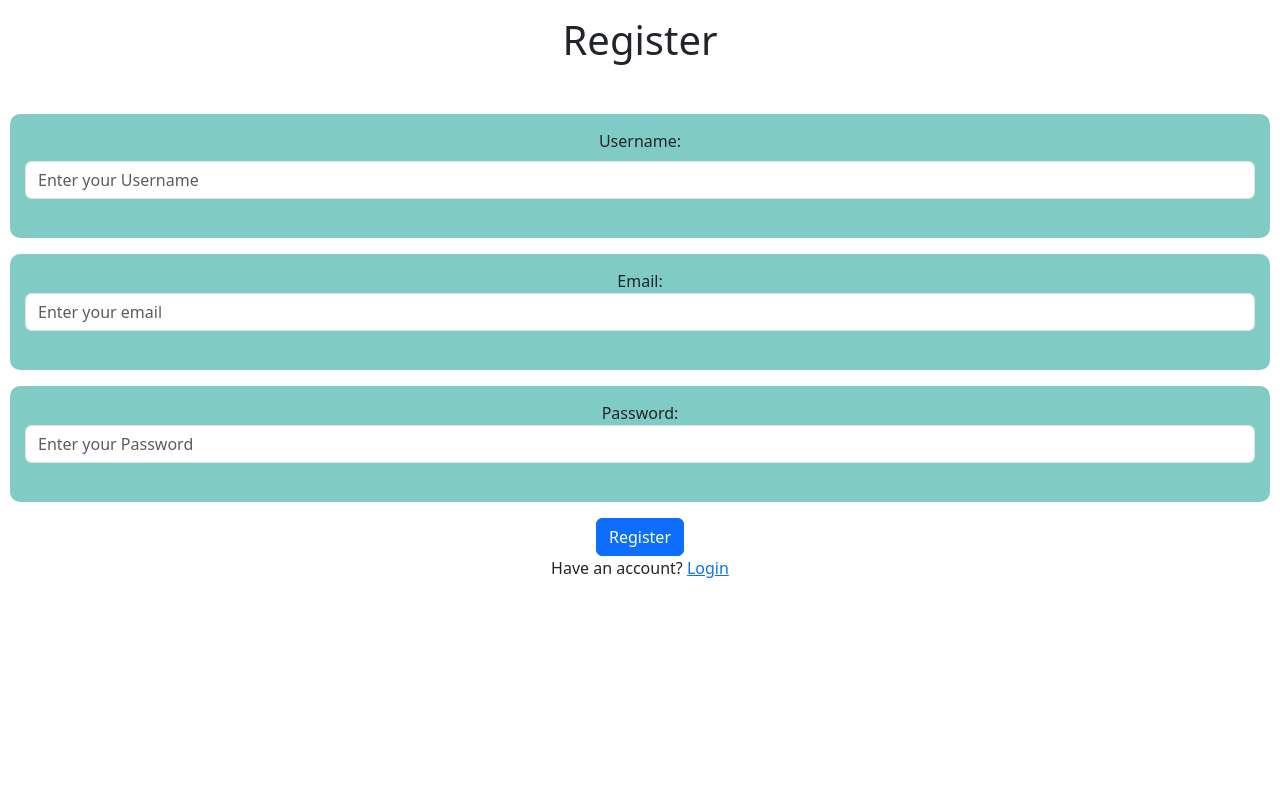
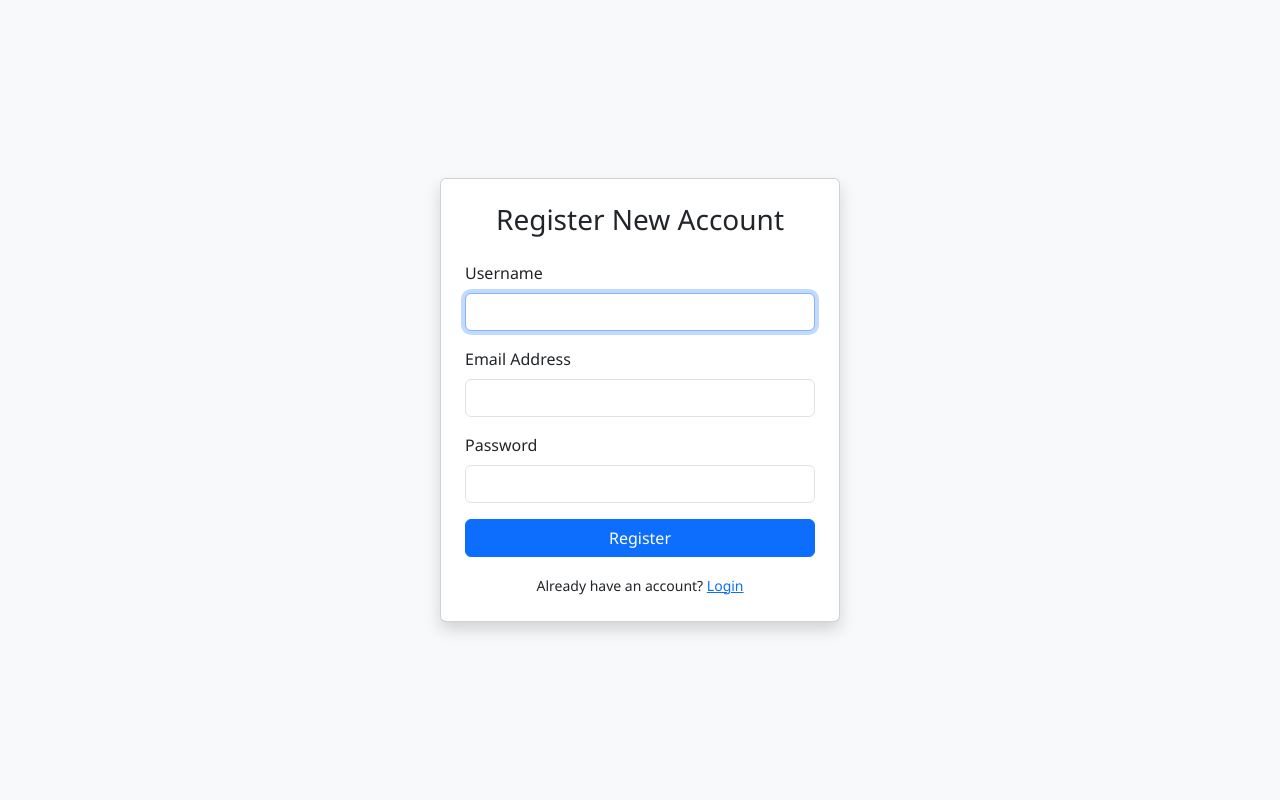
Before and after one commit to Shaurya200911/TaskManager, a Flask app: page /register in a window 1280 px wide. Run offline with Flask 3, Linux system fonts and the light colour scheme.

Commit message:
Task Manager Register Page[Design] update

```diff
--- a/app.py
+++ b/app.py
@@ -1,4 +1,4 @@
-from flask import Flask, request, jsonify, redirect, url_for, render_template, session, send_from_directory
+from flask import Flask, request, jsonify, redirect, flash, url_for, render_template, session, send_from_directory
 from flask_sqlalchemy import SQLAlchemy
 from flask_mail import Mail, Message
 from datetime import datetime
@@ -34,17 +34,30 @@ class Task(db.Model):
     recurring = db.Column(db.Boolean, default=False)
     user_id = db.Column(db.Integer, db.ForeignKey('user.id'), nullable=False)
 
+
 @app.route('/register', methods=['GET', 'POST'])
 def register():
     if request.method == 'POST':
-        name = request.form.get('username')
-        email = request.form.get('email')
-        password = request.form.get('password')
-        user = User(name=name, email=email, password=password)
-        db.session.add(user)
+        name = request.form['username']
+        email = request.form['email']
+        password = request.form['password']
+
+        # Check if email already exists
+        existing_user = User.query.filter_by(email=email).first()
+        if existing_user:
+            flash('Email already registered. Please login.', 'warning')
+            return redirect('/register')
+
+        # Create new user
+        new_user = User(name=name, email=email, password=password)
+        db.session.add(new_user)
         db.session.commit()
-        return redirect(url_for('login'))
+
+        flash('Registration successful! Please login.', 'success')
+        return redirect('/login')
+
     return render_template('register.html')
+
 
 @app.route('/login', methods=['GET', 'POST'])
 def login():
--- a/templates/register.html
+++ b/templates/register.html
@@ -1,38 +1,54 @@
-{% extends 'base.html' %}
+<!DOCTYPE html>
+<html lang="en">
+<head>
+  <meta charset="UTF-8">
+  <meta name="viewport" content="width=device-width, initial-scale=1">
+  <title>Register - Task Manager</title>
+  <link href="https://cdn.jsdelivr.net/npm/bootstrap@5.3.5/dist/css/bootstrap.min.css" rel="stylesheet">
+  <link rel="stylesheet" href="styles.css">
+</head>
+<body class="bg-light">
 
-{% block head %}
-<title>Register</title>
-{% endblock head %}
+  {% with messages = get_flashed_messages(with_categories=true) %}
+  {% if messages %}
+    {% for category, message in messages %}
+      <div class="alert alert-{{ category }} alert-dismissible fade show" role="alert">
+        {{ message }}
+        <button type="button" class="btn-close" data-bs-dismiss="alert" aria-label="Close"></button>
+      </div>
+    {% endfor %}
+  {% endif %}
+{% endwith %}
 
-{% block body %}
-<center>
-  <h1 class="mt-3">Register</h1>
-<div class="row g-4 align-items-center mt-3">
-<form method="post">
-  <div class="mb-3" style="background:#80CBC4;border-radius:10px;padding:15px;margin:10px;">
-  <label for="username" class="form-label">Username:</label>
-  <input type="text" id="username" name="username" class="form-control" placeholder="Enter your Username" required><br>
-    </div>
+<div class="container d-flex justify-content-center align-items-center" style="min-height: 100vh;">
+  <div class="card shadow p-4" style="width: 100%; max-width: 400px;">
+    <h3 class="text-center mb-4">Register New Account</h3>
+    <form method="post">
 
-  <div class="mb-3" style="background:#80CBC4;border-radius:10px;padding:15px;margin:10px;">
+      <div class="mb-3">
+        <label for="username" class="form-label">Username</label>
+        <input type="text" name="username" class="form-control" id="username" required autofocus>
+      </div>
 
-  <label for="email">Email:</label>
-  <input type="email" id="email" name="email" class="form-control" placeholder="Enter your email" required><br>
-    </div>
+      <div class="mb-3">
+        <label for="email" class="form-label">Email Address</label>
+        <input type="email" name="email" class="form-control" id="email" required>
+      </div>
 
-  <div class="mb-3" style="background:#80CBC4;border-radius:10px;padding:15px;margin:10px;">
+      <div class="mb-3">
+        <label for="password" class="form-label">Password</label>
+        <input type="password" name="password" class="form-control" id="password" required>
+      </div>
 
-  <label for="password">Password:</label>
-  <input type="password" id="password" name="password" class="form-control" placeholder="Enter your Password" required><br>
-    </div>
+      <button type="submit" class="btn btn-primary w-100">Register</button>
 
-  <div class="mb-6">
+      <div class="text-center mt-3">
+        <small>Already have an account? <a href="/login">Login</a></small>
+      </div>
 
-  <input type="submit" class="btn btn-primary" value="Register">
-    </div>
-</form>
+    </form>
   </div>
-<p>Have an account? <a href="{{ url_for('login') }}">Login</a></p>
-</center>
+</div>
 
-{% endblock %}
+</body>
+</html>
```
Also changed, not shown: instance/database.db.
